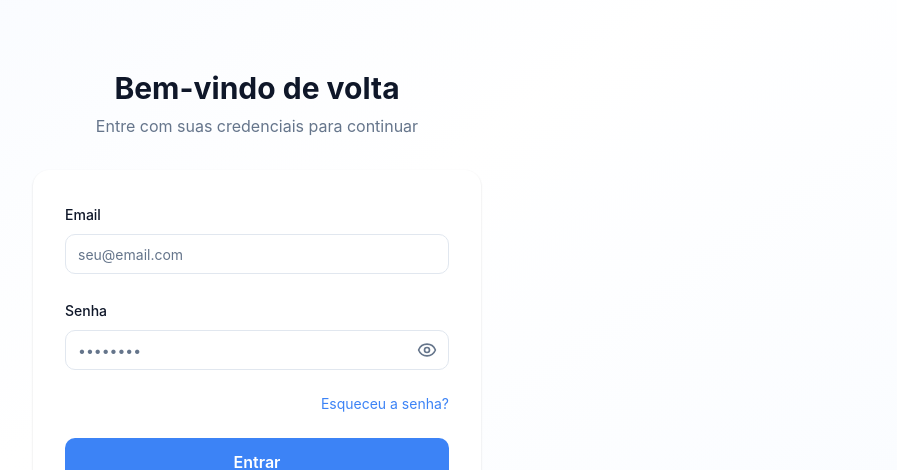
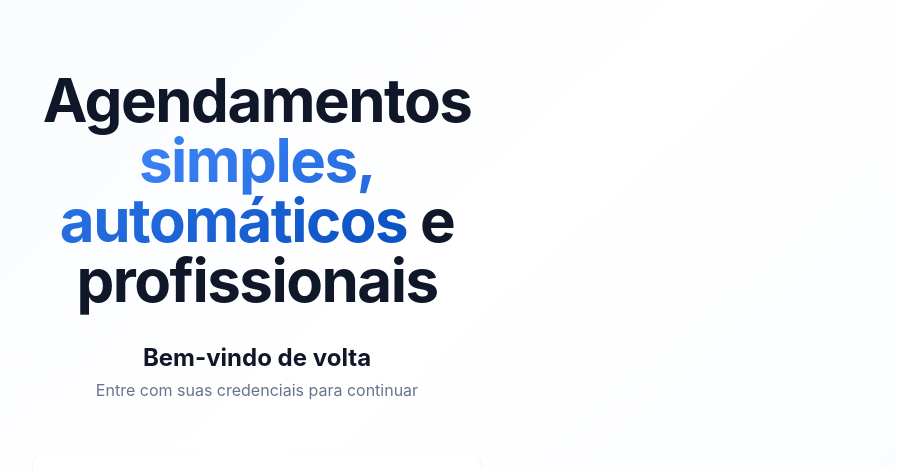
Before and after one commit to marcosdelafina/primebooking, a React (Vite) app: page /login in a window 1280 px wide. Shown: the part 146-616 px from the top of the page, without its empty margins (383-1280 px from the left). Built offline with nearby package versions, Linux system fonts and the light colour scheme; no server answers.

Commit message:
Landing Improvements

```diff
--- a/src/App.tsx
+++ b/src/App.tsx
@@ -91,7 +91,8 @@ function AppRoutes() {
   return (
     <Routes>
       {/* Public Routes */}
-      <Route path="/" element={<LandingPage />} />
+      <Route path="/" element={<ClientExplorePage />} />
+      <Route path="/landing" element={<LandingPage />} />
       <Route path="/privacy" element={<PrivacyPolicy />} />
       <Route path="/terms" element={<TermsOfService />} />
 
@@ -125,7 +126,7 @@ function AppRoutes() {
       <Route path="/admin/google-callback" element={<GoogleCallback />} />
 
       {/* Client Booking Routes (Public) */}
-      <Route path="/book" element={<ClientExplorePage />} />
+      <Route path="/book" element={<Navigate to="/" replace />} />
       <Route path="/book/:slug" element={<BusinessDetailPage />} />
 
       {/* Catch-all */}
--- a/src/components/layout/landing/Footer.tsx
+++ b/src/components/layout/landing/Footer.tsx
@@ -10,7 +10,7 @@ const Footer = () => {
         <div className="grid gap-8 md:grid-cols-2 lg:grid-cols-4">
           {/* Brand */}
           <div className="space-y-4">
-            <Link to="/" className="flex items-center gap-2">
+            <Link to="/landing" className="flex items-center gap-2">
               <div className="h-9 w-9 overflow-hidden rounded-lg shadow-sm">
                 <img src="/logo-p.png" alt="PrimeBooking Logo" className="h-full w-full object-cover" />
               </div>
--- a/src/components/layout/landing/Header.tsx
+++ b/src/components/layout/landing/Header.tsx
@@ -27,7 +27,7 @@ const Header = () => {
     <header className="sticky top-0 z-50 w-full border-b bg-background/95 backdrop-blur supports-[backdrop-filter]:bg-background/60">
       <div className="container flex h-16 items-center justify-between">
         {/* Logo */}
-        <Link to="/" className="flex items-center gap-2">
+        <Link to="/landing" className="flex items-center gap-2">
           <div className="h-9 w-9 overflow-hidden rounded-lg shadow-sm">
             <img src="/logo-p.png" alt="PrimeBooking Logo" className="h-full w-full object-cover" />
           </div>
@@ -69,7 +69,7 @@ const Header = () => {
           </SheetTrigger>
           <SheetContent side="right" className="w-[300px] sm:w-[350px]">
             <div className="flex flex-col gap-6 pt-6">
-              <Link to="/" className="flex items-center gap-2" onClick={() => setIsOpen(false)}>
+              <Link to="/landing" className="flex items-center gap-2" onClick={() => setIsOpen(false)}>
                 <div className="h-9 w-9 overflow-hidden rounded-lg shadow-sm">
                   <img src="/logo-p.png" alt="PrimeBooking Logo" className="h-full w-full object-cover" />
                 </div>
--- a/src/pages/auth/LoginPage.tsx
+++ b/src/pages/auth/LoginPage.tsx
@@ -69,9 +69,14 @@ export default function LoginPage() {
       <main className="flex-1 flex items-center justify-center px-6 py-12">
         <div className="max-w-md w-full space-y-8 animate-fade-in">
           {/* Title */}
-          <div className="text-center space-y-2">
-            <h1 className="text-3xl font-bold text-foreground">Bem-vindo de volta</h1>
-            <p className="text-muted-foreground">Entre com suas credenciais para continuar</p>
+          <div className="text-center space-y-8 pb-4">
+            <h1 className="text-4xl font-bold tracking-tight text-foreground sm:text-5xl lg:text-6xl leading-tight">
+              Agendamentos <span className="text-gradient">simples, automáticos</span> e profissionais
+            </h1>
+            <div className="space-y-1">
+              <h1 className="text-2xl font-bold text-foreground">Bem-vindo de volta</h1>
+              <p className="text-muted-foreground">Entre com suas credenciais para continuar</p>
+            </div>
           </div>
 
           {/* Form */}
--- a/src/pages/auth/SignUpPage.tsx
+++ b/src/pages/auth/SignUpPage.tsx
@@ -93,9 +93,14 @@ export default function SignUpPage() {
       <main className="flex-1 flex items-center justify-center px-6 py-8">
         <div className="max-w-md w-full space-y-6 animate-fade-in">
           {/* Title */}
-          <div className="text-center space-y-2">
-            <h1 className="text-3xl font-bold text-foreground">Crie sua conta</h1>
-            <p className="text-muted-foreground">Comece a gerenciar seus agendamentos</p>
+          <div className="text-center space-y-8 pb-2">
+            <h1 className="text-3xl font-bold tracking-tight text-foreground sm:text-4xl lg:text-5xl leading-tight">
+              Agendamentos <span className="text-gradient">simples, automáticos</span> e profissionais
+            </h1>
+            <div className="space-y-1">
+              <h1 className="text-2xl font-bold text-foreground">Crie sua conta</h1>
+              <p className="text-muted-foreground">Comece a gerenciar seus agendamentos</p>
+            </div>
           </div>
 
           {/* Form */}
```
